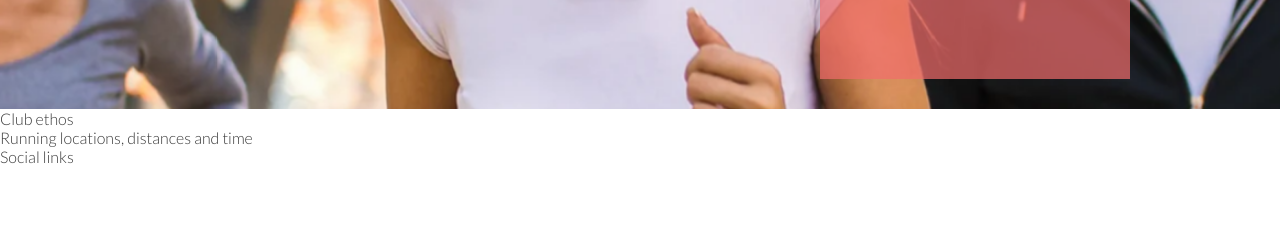
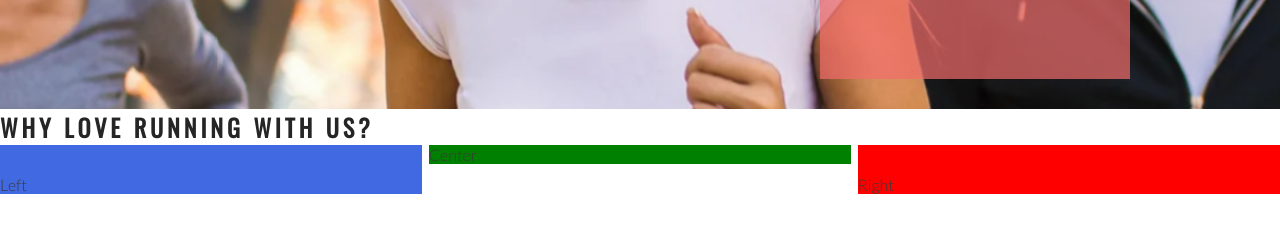
Before and after one commit to peanutbutterclassic/love-running, a plain HTML site: page index.html in a window 1280 px wide. Shown: the part 566-800 px from the top of the page. Drawn offline with nearby package versions, Linux system fonts and the light colour scheme.

Commit message:
Add club ethos main structure

```diff
--- a/assets/css/style.css
+++ b/assets/css/style.css
@@ -24,6 +24,7 @@ h1, h2 {
 #logo {
     float: left;
     font-size: 280%;
+    margin-left: 30px;
 }
 
 /* navigation links */
@@ -111,3 +112,29 @@ h1, h2 {
 
     position: absolute;
 }
+
+/* club ethos */
+
+#club-ethos {
+    height: 600px;
+}
+
+#left-about {
+    padding-top: 30px;
+    width: 33%;
+    float: left;
+    background-color: royalblue;
+}
+
+#right-about {
+    padding-top: 30px;
+    width: 33%;
+    float: right;
+    background-color: red;
+}
+
+#center-about {
+    width: 33%;
+    margin: 0 auto;
+    background-color: green;
+}
--- a/index.html
+++ b/index.html
@@ -36,7 +36,12 @@
             <h3>Dublin Docklands & Phoenix Park</h3>
         </div>
     </section>
-    <section>Club ethos</section>
+    <section id="club-ethos">
+        <h1>Why Love Running With Us?</h1>
+        <div id="left-about">Left</div>
+        <div id="right-about">Right</div>
+        <div id="center-about">Center</div>
+    </section>
     <section>Running locations, distances and time</section>
     <footer>Social links</footer>
 </body>
```
